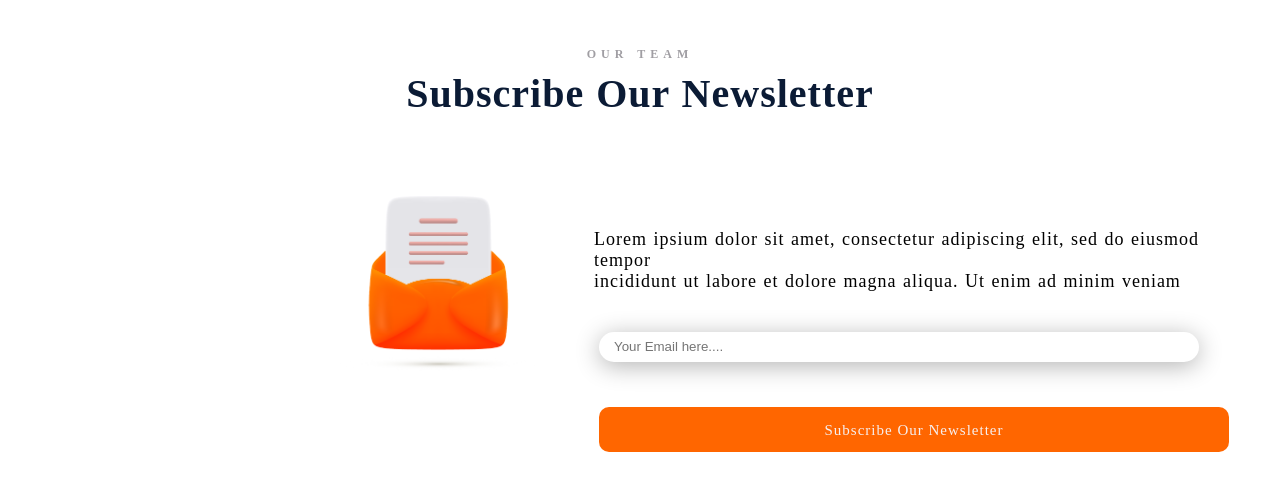
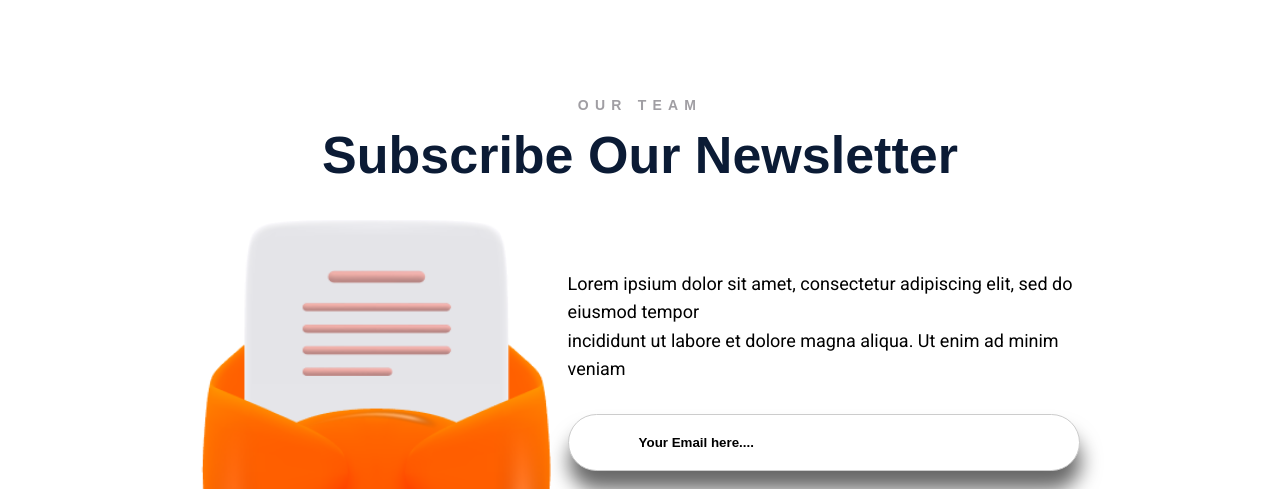
Before and after one commit to Appleeyes/Team-Trailblazers, a plain HTML site: page index.html in a window 1280 px wide. Shown: the part 3292-3781 px from the top of the page. Drawn offline with Linux system fonts and the light colour scheme; a web font is replaced by a local one.

Commit message:
updated newsletter section

```diff
--- a/index.html
+++ b/index.html
@@ -338,27 +338,20 @@
     <!-- TEAM SECTION END HERE -->
 
     <!-- SUBSCRIPTION, NEWSLETTER SECTION -->
-    <div class="main-container">
-      <div class="upper-container">
-          <p class="para-1">OUR TEAM</p><br>
-          <h1 class="header-2">Subscribe Our Newsletter</h1>
-      </div>
-      <div class="section-2">
-      <div class="ima">
+    <section class="newsletter">
+          <p>OUR TEAM</p><br>
+          <h1>Subscribe Our Newsletter</h1>
+      <div class="letter">
+      <div class="envelop">
           <img src="./images/envelope.png" alt="">
       </div>
-          <div class="side-2">
-              <p class="para-2">Lorem ipsium dolor sit amet, consectetur adipiscing elit, sed do eiusmod tempor <br>
-              incididunt ut labore et dolore magna aliqua. Ut enim ad minim veniam</p>
-              <form action="">
+          <div class="letter-content">
+              <span>Lorem ipsium dolor sit amet, consectetur adipiscing elit, sed do eiusmod tempor <br>
+              incididunt ut labore et dolore magna aliqua. Ut enim ad minim veniam</span>
                   <input type="text" id="userInput" placeholder="Your Email here...." >
-              </form>
-              <button class="btn">
-                  <P class="sub-btn">Subscribe Our Newsletter</P>
-              </button>
+              <button>Subscribe Our Newsletter</button>
           </div>
-      </div>
-  </div>
+    </section>
   </main>
   <!-- started here for the footer -->
   <footer>
--- a/style.css
+++ b/style.css
@@ -562,88 +562,90 @@ img {
 /* TEAM SECTION ENDS HERE */
 
 /*SUBSCRIPTION AND NEWSLETTER SECTION */
-.ima {
-  max-width: 50%;
-  padding: 70px;
-  display: flex;
-  width: 421px;
-  height: 350px;
-  justify-content: center;
-  align-items: center;
+.newsletter {
+  width: 100%;
+  text-align: center;
 }
-.ima img {
-  margin-left: 200px;
+.envelop {
+  width: 40%;
 }
-.para-1 {
-  margin-top: 50px;
-  word-spacing: 1px;
+.envelop img {
+  width: 500px;
+  height: 400px;
+}
+.newsletter p {
+  margin-top: 100px;
   color: #a09ea3;
-  text-align: center;
-  font-family: Ageo;
-  font-size: 12px;
+  font-family: "Ageo Personal Use", sans-serif;
+  font-size: 14px;
   font-style: normal;
   font-weight: 700;
-  letter-spacing: 5px;
+  letter-spacing: 6.2px;
 }
-.header-2 {
-  top: 80px;
-  font-size: 40px;
-  letter-spacing: 1px;
-  word-spacing: 1px;
-  text-align: center;
+.newsletter h1 {
+  margin-top: 10px;
+  margin-bottom: 50px;
+  font-size: 52px;
   color: #0B1B35;
-  text-align: center;
-  font-family: Ageo;
+  font-family: "Ageo Personal Use", sans-serif;
   font-style: normal;
   font-weight: 700;
   line-height: 28.5px; /* 54.808% */
 }
-.section-2 {
+.letter {
   display: flex;
+  text-align: left;
+  margin-top: 50px;
 }
-.side-2 {
-  display: block;
+.letter-content {
+  width: 50%;
+  margin-left: 30px;
+  font-size: 18px;
+  margin-top: 50px;
 }
-.para-2 {
+/*.letter-content span {
   color: #000;
   font-size: 18px;
   margin-top: 120px;
   word-spacing: 1px;
   letter-spacing: 1px;
   margin-left: 45px;
+}*/
+input {
+  width: 100%;
+  padding: 20px;
+  border-radius: 30px;
+  margin-top: 30px;
+  margin-bottom: 50px;
+  border: 1px solid #ccc;
+  box-shadow: 1px 19px 20px 0px rgba(0, 0, 0, 0.6);
 }
-form input {
-  width: 600px;
-  height: 30px;
-  margin: 40px auto;
+input::placeholder {
+  font-weight: bold;
+  color: #000;
+  padding-left: 50px;
+}
+.newsletter button {
+  width: 100%;
   padding: 15px;
-  border-radius: 20px;
-  margin-top: 40px;
-  margin-left: 50px;
-  border-radius: 30px;
-  border: 2px;
-  background: #FFF;
-  box-shadow: 0 4px 25px rgba(0, 0, 0, 0.3);
+  border-radius: 5px;
+  margin-top: 5px;
+  font-size: 18px;
+  font-weight: 500;
+  line-height: 28.5px;
+  border: none;
+  background: #F60;
+  color: #fff;
+  font-family: "Ageo Personal Use", sans-serif;
 }
-.btn {
-  width: 630px;
-  height: 45px;
-  margin: 20px auto;
-  padding: 15px;
-  border-radius: 20px;
-  margin-top: 5px;
-  margin-left: 50px;
-  border: none;
-  border-radius: 10px;
-  background: #F60;
+.newsletter span {
+  font-size: 18px;
+  font-weight: 400px;
+  line-height: 28.5px;
+  font-family: "Roboto",sans-serif;
+
 }
-.sub-btn {
-  color: #f6efef;
-  font-family: Ageo;
-  font-size: 15px;
-  font-weight: 400;
-  letter-spacing: 1px;
-}
+
 footer {
   padding: 20px;
   text-align: center;
```
